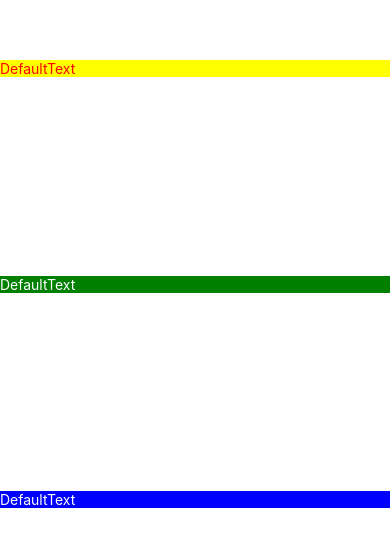
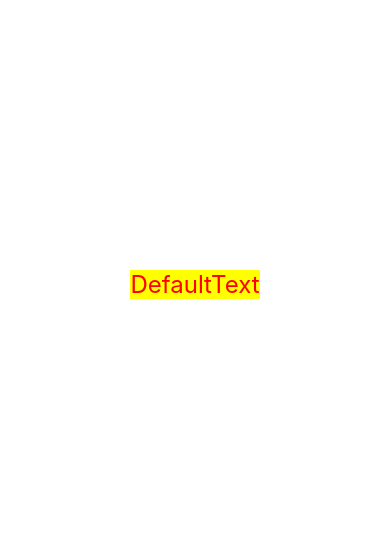
Before and after one commit to The3dgar/reactNative_helloWorld, a React Native app: screen / in a window 390 px wide. Shown: the part 138-684 px from the top of the page. Built offline with nearby package versions, Linux system fonts and the light colour scheme.

Commit message:
refactoring in view

```diff
--- a/App.js
+++ b/App.js
@@ -3,8 +3,10 @@ import { StyleSheet, Text, View } from "react-native";
 const Texto = ({ txt = "DefaultText", style }) => {
   const [content, setContent] = useState(txt);
   const updateText = () => {
-    setContent("Bye world");
+    let reverse = content.split("").reverse().join("")
+    setContent(reverse);
   };
+
   return (
     <Text style={[styles.customText, style]} onPress={updateText}>
       {content}
@@ -16,8 +18,6 @@ export default function App() {
   return (
     <View style={styles.container}>
       <Texto style={styles.yellow}></Texto>
-      <Texto style={styles.green}></Texto>
-      <Texto style={styles.blue}></Texto>
     </View>
   );
 }
@@ -25,25 +25,13 @@ export default function App() {
 const styles = StyleSheet.create({
   container: {
     flex: 1,
-    // flexDirection: "row",
     backgroundColor: "#fff",
-    alignItems: "stretch",
-    justifyContent: "space-evenly"
-  },
-  customText: {
-    fontSize: 14,
-    color: "red",
-    backgroundColor: "red",
+    alignItems: "center",
+    justifyContent: "center"
   },
   yellow: {
     backgroundColor: "yellow",
-  },
-  green: {
-    backgroundColor: "green",
-    color: "white",
-  },
-  blue: {
-    backgroundColor: "blue",
-    color: "white",
-  },
+    color: "red",
+    fontSize: 24
+  }
 });
```
